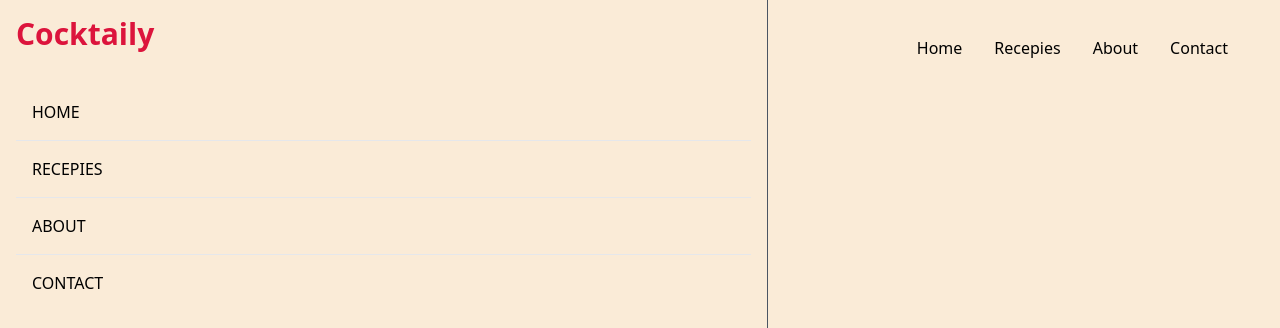
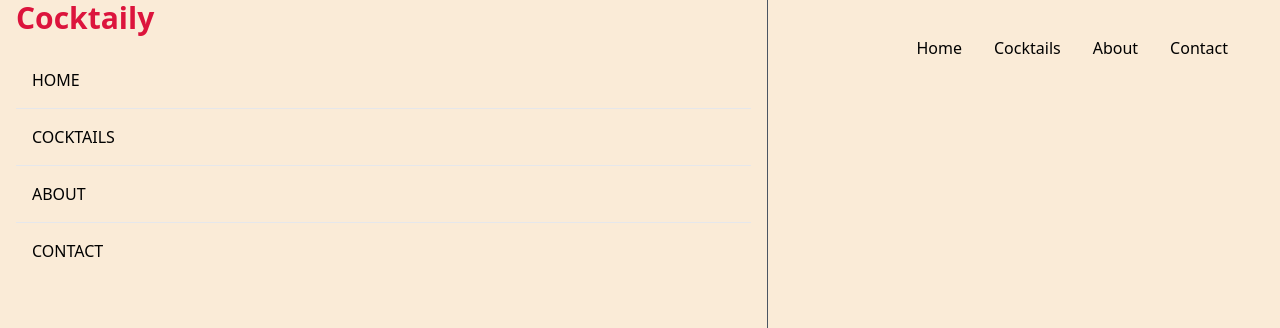
Before and after one commit to Chisaina69/Cocktaily, a React (Create React App) app: page / in a window 1280 px wide. Shown: the top 328 px of the page. Built offline with nearby package versions, Linux system fonts and the light colour scheme.

Commit message:
changed abit of the navbar

```diff
--- a/package.json
+++ b/package.json
@@ -9,6 +9,7 @@
     "react": "^18.2.0",
     "react-dom": "^18.2.0",
     "react-icons": "^4.10.1",
+    "react-router-dom": "^6.14.2",
     "react-scripts": "5.0.1",
     "web-vitals": "^2.1.4"
   },
--- a/src/Navbar.js
+++ b/src/Navbar.js
@@ -1,8 +1,9 @@
-import React, { useState } from "react";
-import { AiOutlineClose, AiOutlineMenu } from "react-icons/ai";
+import React from 'react';
+import { Link } from 'react-router-dom';
+import { AiOutlineClose, AiOutlineMenu } from 'react-icons/ai';
 
 function Navbar() {
-  const [nav, setNav] = useState(false);
+  const [nav, setNav] = React.useState(false);
 
   const handleNav = () => {
     setNav(!nav);
@@ -10,12 +11,22 @@ function Navbar() {
 
   return (
     <div className="flex justify-between items-center h-24 max-w-[1240px] mx-auto px-4 text-black">
-      <h1 className="w-full text-3xl font-bold text-[#dc143c] ">Cocktaily</h1>
+      <Link to="/" className="w-full text-3xl font-bold text-[#dc143c]">
+        Cocktaily
+      </Link>
       <ul className="hidden md:flex">
-        <li className="p-4">Home</li>
-        <li className="p-4">Recepies</li>
-        <li className="p-4"> About</li>
-        <li className="p-4">Contact</li>
+        <li className="p-4">
+          <Link to="/">Home</Link>
+        </li>
+        <li className="p-4">
+          <Link to="/cocktails">Cocktails</Link>
+        </li>
+        <li className="p-4">
+          <Link to="/about">About</Link>
+        </li>
+        <li className="p-4">
+          <Link to="/contact">Contact</Link>
+        </li>
       </ul>
       <div onClick={handleNav} className="block md:hidden">
         {!nav ? <AiOutlineClose size={20} /> : <AiOutlineMenu size={20} />}
@@ -24,18 +35,26 @@ function Navbar() {
       <div
         className={
           !nav
-            ? "fixed left-0 top-0 w-[60%] h-full border-r border-r-gray-600 bg-[#faebd7] ease-in-out duration-500"
-            : "fixed left-[-100%]"
+            ? 'fixed left-0 top-0 w-[60%] h-full border-r border-r-gray-600 bg-[#faebd7] ease-in-out duration-500'
+            : 'fixed left-[-100%]'
         }
       >
-        <h1 className="w-full text-3xl font-bold text-[#dc143c] m-4">
+        <Link to="/" className="w-full text-3xl font-bold text-[#dc143c] m-4">
           Cocktaily
-        </h1>
+        </Link>
         <ul className="uppercase p-4">
-          <li className="p-4 border-b">Home</li>
-          <li className="p-4 border-b">Recepies</li>
-          <li className="p-4 border-b"> About</li>
-          <li className="p-4">Contact</li>
+          <li className="p-4 border-b">
+            <Link to="/">Home</Link>
+          </li>
+          <li className="p-4 border-b">
+            <Link to="/cocktails">Cocktails</Link>
+          </li>
+          <li className="p-4 border-b">
+            <Link to="/about">About</Link>
+          </li>
+          <li className="p-4">
+            <Link to="/contact">Contact</Link>
+          </li>
         </ul>
       </div>
     </div>
--- a/src/index.js
+++ b/src/index.js
@@ -1,6 +1,14 @@
 import React from "react";
-import ReactDOM from "react-dom/client";
+import ReactDOM from "react-dom";
 import App from "./App";
 import './index.css';
+import { BrowserRouter } from 'react-router-dom';
+
 const root = ReactDOM.createRoot(document.getElementById("root"));
-root.render(<App />);
+root.render(
+  <React.StrictMode>
+    <BrowserRouter>
+      <App />
+    </BrowserRouter>
+  </React.StrictMode>
+);
```
Also changed, not shown: 1 other file (tests, documents, lock files or other folders).
